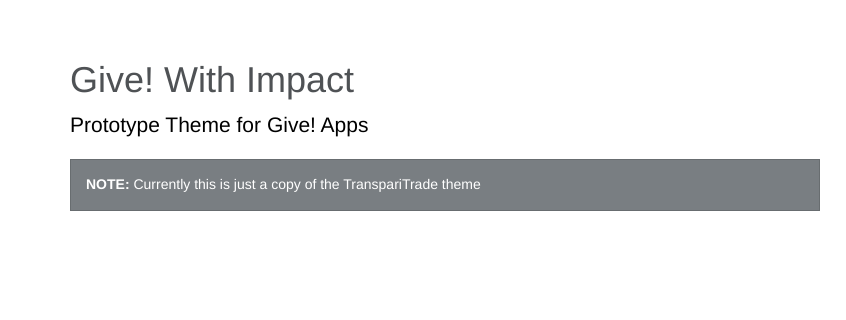
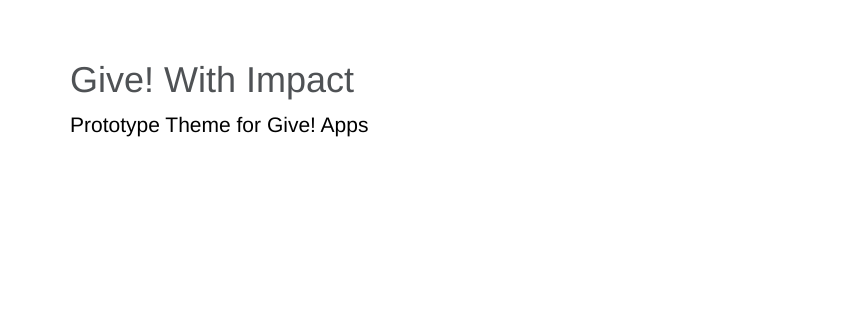
Before and after one commit to GiveWithImpact/give-theme, a website: page index.html in a window 1280 px wide. Shown: the top 320 px of the page, 0-846 px from the left. Drawn offline with nearby package versions, Linux system fonts and the light colour scheme.

Commit message:
Update theme from Mathias' PPT design

```diff
--- a/index.html
+++ b/index.html
@@ -19,7 +19,6 @@
 					<div class="col-lg-8 col-md-7 col-sm-6">
 						<h1>Give! With Impact</h1>
 						<p class="lead">Prototype Theme for Give! Apps</p>
-						<div class="alert alert-info"><b>NOTE: </b>Currently this is just a copy of the TranspariTrade theme</div>
 					</div>
 					<div class="col-lg-4 col-md-5 col-sm-6 text-right">
 						<img src="./img/Logo-yellow.png" width="670" alt="Give Logo" class="img-responsive"/>
```
Also changed, not shown: README.md.
